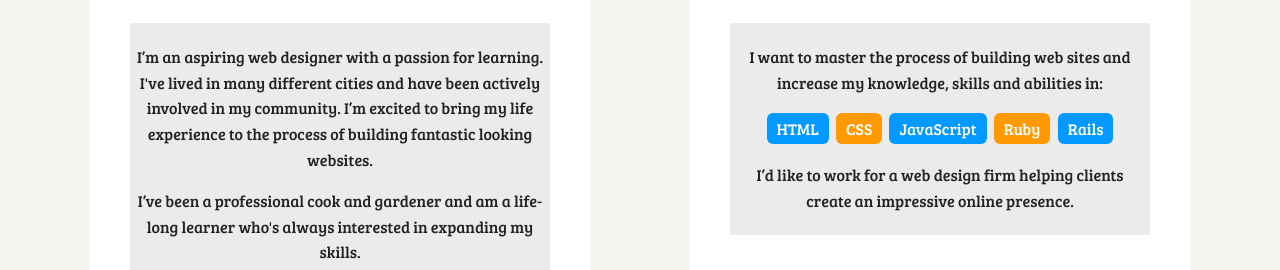
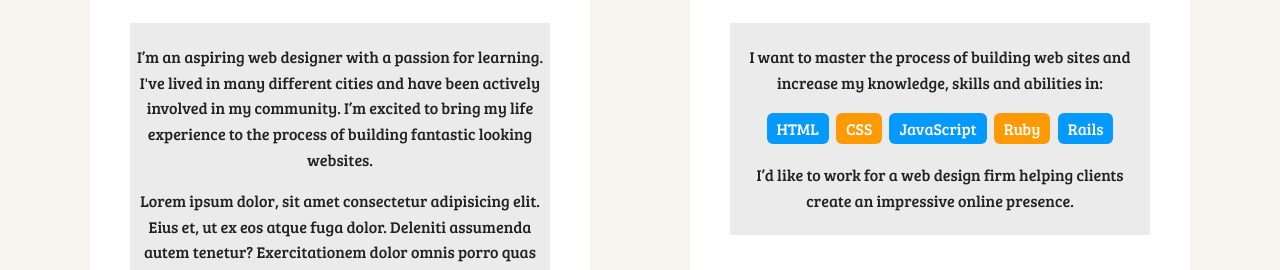
Before and after one commit to Roycewho/Portfolio-Project, a plain HTML site: page index.html in a window 1280 px wide. Shown: the part 682-952 px from the top of the page. Drawn offline with Linux system fonts and the light colour scheme; a web font is replaced by a local one.

Commit message:
Minor change to paragraph content

```diff
--- a/index.html
+++ b/index.html
@@ -31,7 +31,7 @@
         <h2>Background</h2>
         <div class='pWrapper'>
         <p>I’m an aspiring web designer with a passion for learning. I've lived in many different cities and have been actively involved in my community. I’m excited to bring my life experience to the process of building fantastic looking websites.</p>
-        <p>I’ve been a professional cook and gardener and am a life-long learner who's always interested in expanding my skills.</p>
+        <p>Lorem ipsum dolor, sit amet consectetur adipisicing elit. Eius et, ut ex eos atque fuga dolor. Deleniti assumenda autem tenetur? Exercitationem dolor omnis porro quas molestias voluptatum quisquam ipsam. Dolor!</p>
       </div>
       </div>
 
```
